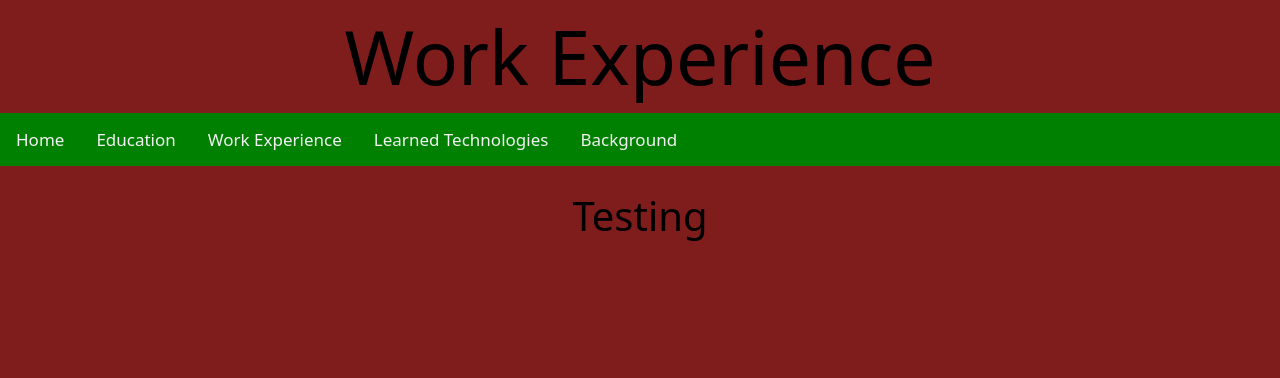
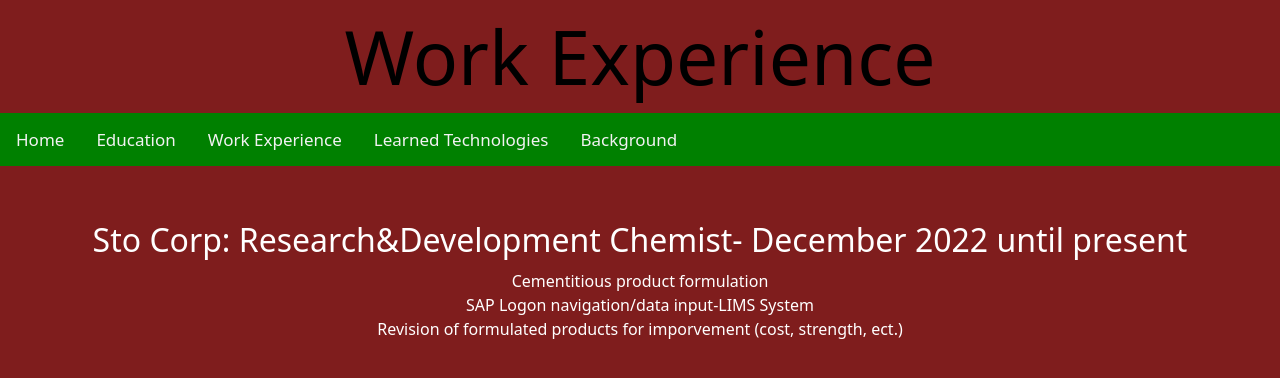
Before and after one commit to BigBreakfast28/Resume-page, a Next.js app: page /WorkExperience in a window 1280 px wide. Shown: the top 378 px of the page. Built offline with nearby package versions, Linux system fonts and the light colour scheme.

Commit message:
minor adjustments

```diff
--- a/pages/WorkExperience.js
+++ b/pages/WorkExperience.js
@@ -15,7 +15,11 @@
 
                 </div>
 
-            <h2>Testing</h2>
+            <h2 className="text-white">Sto Corp: Research&Development Chemist- December 2022 until present</h2>
+                <div className="text-white text-center">Cementitious product formulation</div>
+                <div className="text-white text-center">SAP Logon navigation/data input-LIMS System</div>
+                <div className="text-white text-center">Revision of formulated products for imporvement (cost, strength, ect.)</div>
+
 
         </div>
     </>
--- a/styles/globals.css
+++ b/styles/globals.css
@@ -42,11 +42,10 @@
 }
 
 h2 {
-  font-size:40px;
+  font-size:32px;
   font-style:serif;
-  padding:8px;
   text-align: center;
-  padding: 20px;
-
+  padding-top: 50px;
+  padding-bottom: 5px;
 
 }
```
